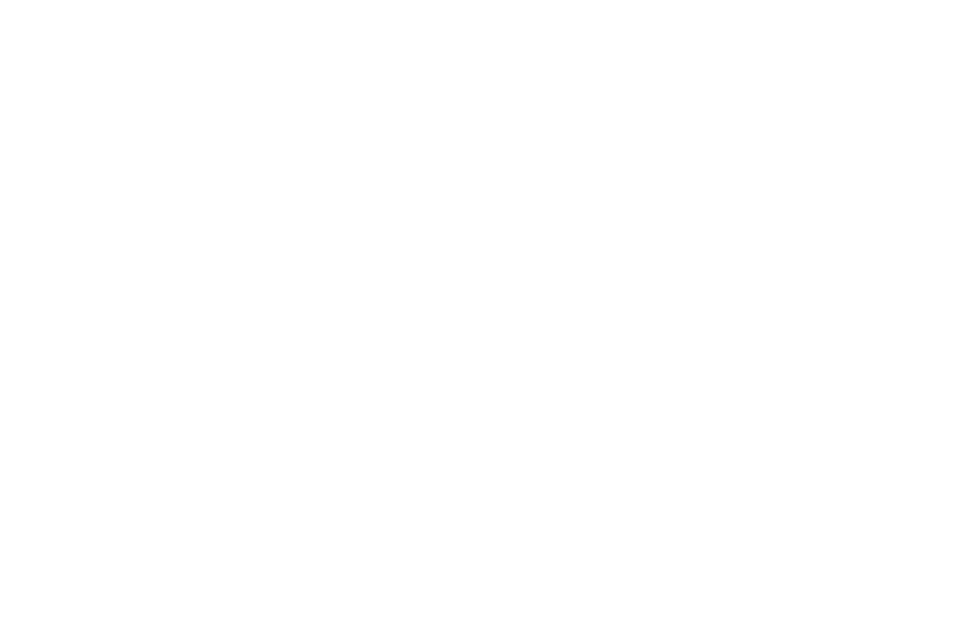
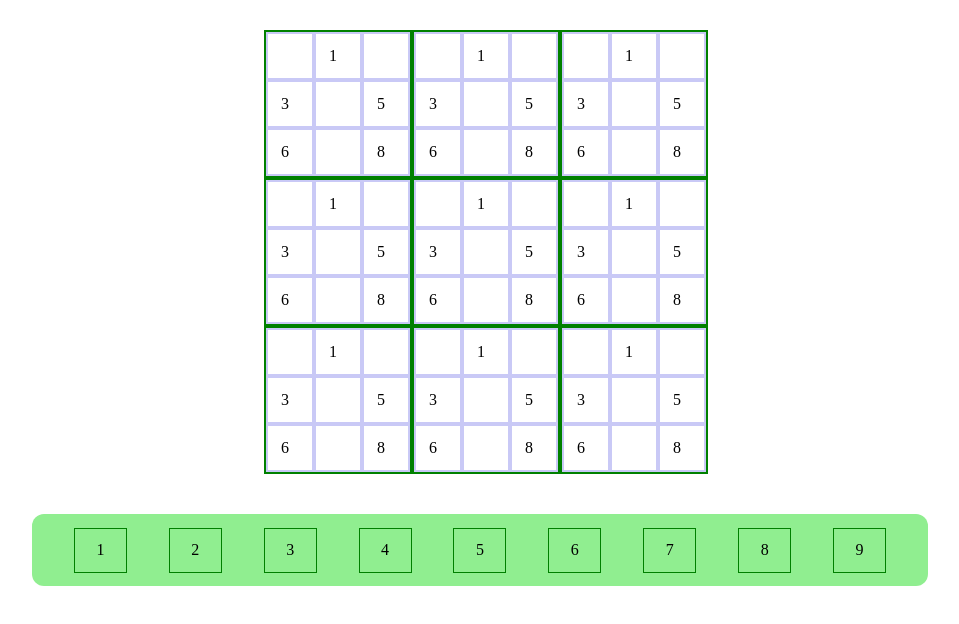
Before and after one commit to Jeevashhkjs/Sudoku_Game_Using_JavaScript, a plain HTML site: page index.html in a window 1280 px wide. Shown: the whole page, without its empty margins (148-1107 px from the left). Drawn offline with Linux system fonts and the light colour scheme.

Commit message:
structure all are work

```diff
--- a/index.html
+++ b/index.html
@@ -6,7 +6,8 @@
 </head>
 <body>
     <div class="container">
-
+        <div class="MainBox"></div>
+        <div class="UserInput"></div>
     </div>
     <script src="./sudoku.js"></script>
 </body>
--- a/style.css
+++ b/style.css
@@ -3,3 +3,46 @@
     margin: 0;
     box-sizing: border-box;
 }
+.MainBox {
+    display: flex;
+    flex-wrap: wrap;
+    width: 456px;
+    margin: auto;
+    margin-top: 30px;
+}
+.main {
+    border: solid 2px green;
+    height: 148px;
+    width: 148px;
+    display: flex;
+    flex-wrap: wrap;
+}
+.subpara {
+    padding: 13px;
+    border: solid 2px #c9c9f6;
+    width: 48px;
+}
+.digits {
+    background-color: lightgreen;
+    width: 70%;
+    display: flex;
+    justify-content: space-evenly;
+    height: 72px;
+    padding-top: 14px;
+    border-radius: 12px;
+    margin-top: 40px;
+    margin-left: 180px;
+}
+#Numbers {
+    border: solid 1px green;
+    height: 45px;
+    width: 53px;
+    text-align: center;
+    padding-top: 12px;
+    cursor: pointer;
+}
+
+.select{
+    background-color: green;
+    color: white;
+}
--- a/sudoku.js
+++ b/sudoku.js
@@ -0,0 +1,57 @@
+let mainBox = document.querySelector(".MainBox")
+let userInput = document.querySelector(".UserInput")
+
+let array = [," ",1, " ", 3, " ", 5, 6, " ", 8, " "]
+
+//elements created by js
+window.addEventListener("DOMContentLoaded", () => {
+    Elements()
+    userInputsMethod()
+})
+function Elements() {
+    for (let i = 1; i < 10; i++) {
+        let boxex = document.createElement("div")
+        boxex.setAttribute("id", "box" + i)
+        boxex.setAttribute("class", "main")
+        mainBox.append(boxex)
+
+        for (let k = 1; k < 10; k++) {
+            let subBox = document.createElement("p")
+            subBox.setAttribute("id", "sub" + k)
+            subBox.setAttribute("class", "subpara")
+            subBox.innerText = array[k]
+            boxex.append(subBox)
+        }
+    }
+}
+
+//digits created
+function userInputsMethod() {
+    let createDiv = document.createElement("div")
+    createDiv.setAttribute("class", "digits")
+    userInput.append(createDiv)
+
+    for (let i = 1; i < 10; i++) {
+        let createNumbers = document.createElement("p")
+        createNumbers.setAttribute("class","Numbers"+i)
+        createNumbers.setAttribute("id","Numbers")
+        createNumbers.innerText = i
+        createNumbers.classList.remove("select")
+        createDiv.append(createNumbers)
+    }
+
+    //Number select and append on board
+
+    let digitsNumbers = document.querySelectorAll("#Numbers")
+
+    for(let k=0;k<digitsNumbers.length;k++){
+        digitsNumbers[k].addEventListener("click",(e)=>{
+            for(let a=0;a<digitsNumbers.length;a++){
+                if(digitsNumbers[a].classList.contains("select")){
+                    digitsNumbers[a].classList.remove("select")
+                }
+            }
+            e.target.classList.add("select")
+        })
+    }
+}
```
